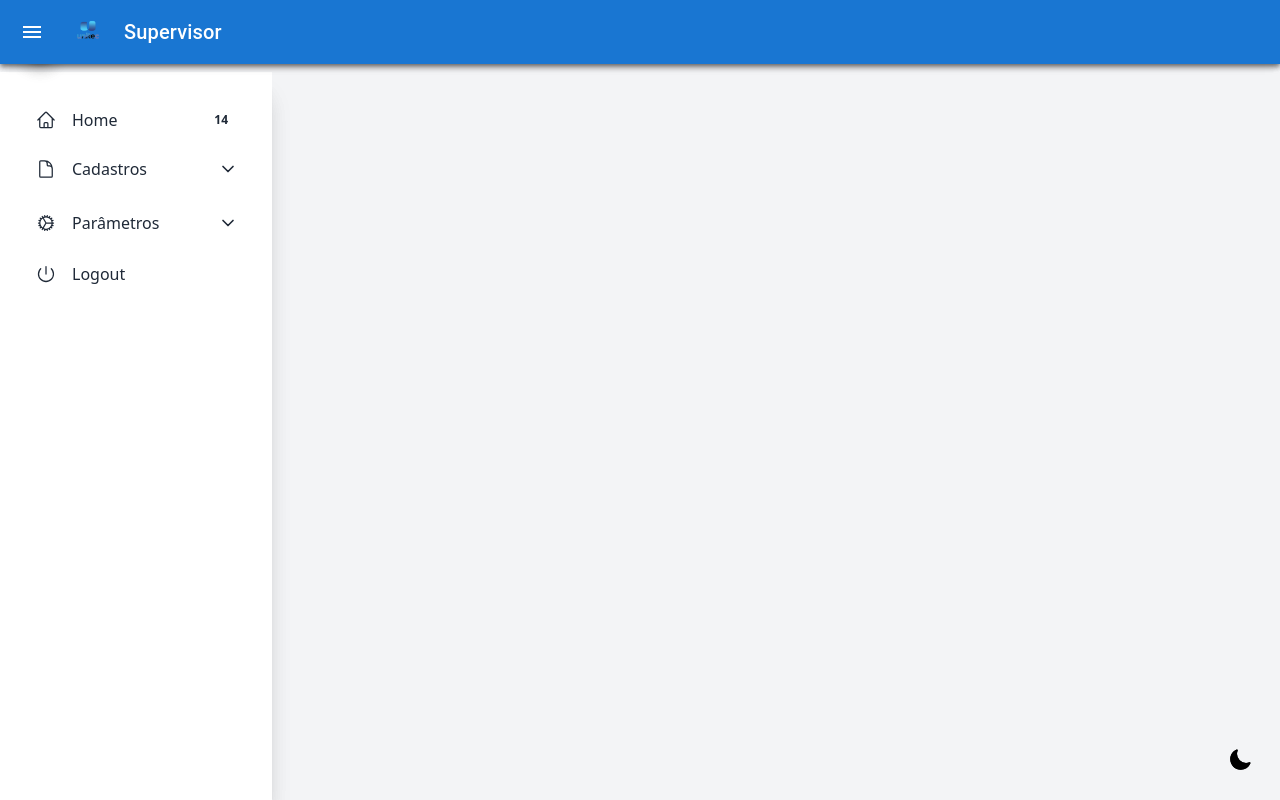
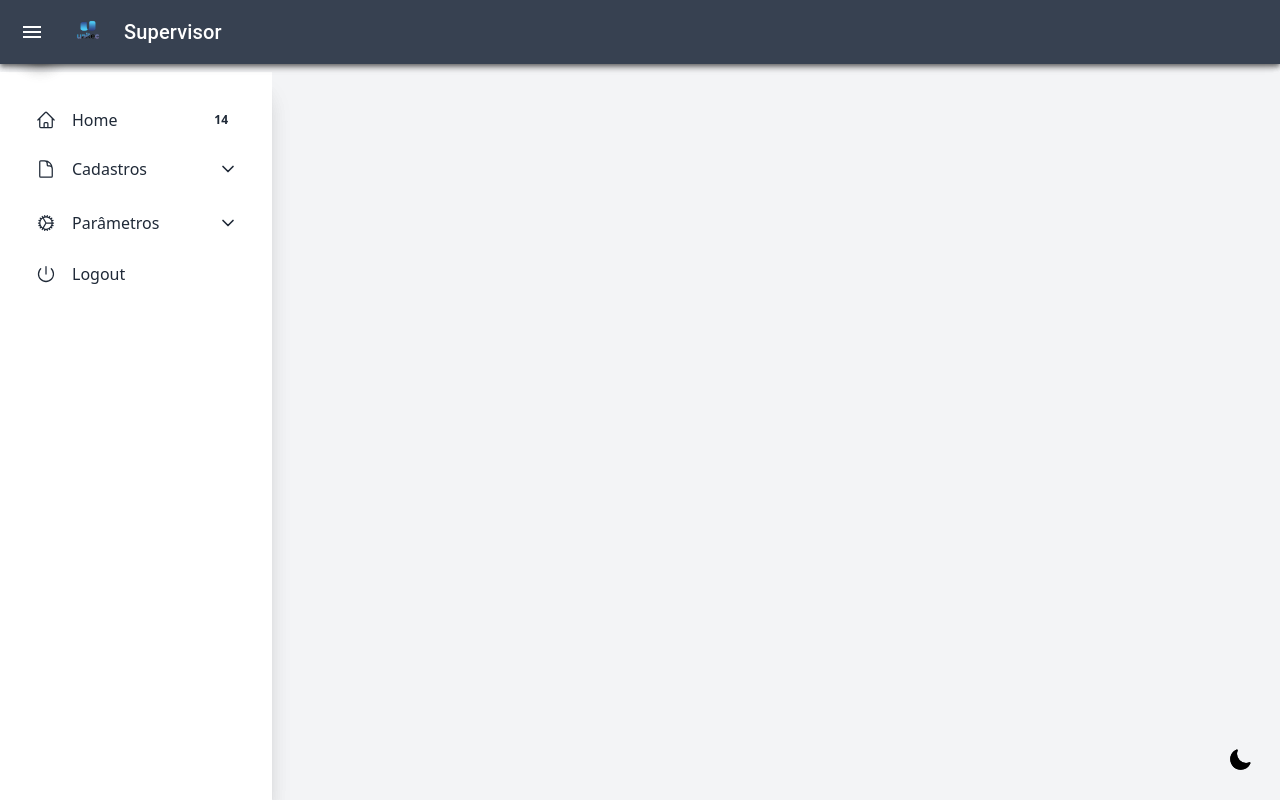
Before and after one commit to mateus857/web_supervisor, a Next.js app: page /components/sidebar in a window 1280 px wide. Built offline with nearby package versions, Linux system fonts and the light colour scheme.

Commit message:
header  e px

```diff
--- a/src/app/components/LayoutWrapper/page.js
+++ b/src/app/components/LayoutWrapper/page.js
@@ -9,7 +9,7 @@ export default function LayoutWrapper({ children }) {
   const pathname = usePathname();
 
   // Rotas onde o layout padrão não será aplicado
-  const excludedRoutes = ["/login"]; // Adicione outras rotas, se necessário
+  const excludedRoutes = ["/login", "/"]; // Adicione outras rotas, se necessário
   const isExcludedRoute = excludedRoutes.includes(pathname);
 
   const { isSidebarVisible } = useSidebar(); // Agora o estado da sidebar é usado para ajustar o layout
--- a/src/app/components/header/page.js
+++ b/src/app/components/header/page.js
@@ -9,8 +9,8 @@ export default function Header({ toggleDrawer, toggleSidebar }) {
       position="fixed"
       sx={{
         zIndex: (theme) => theme.zIndex.drawer + 1,
-        backgroundColor: "primary.main",
-        color: "white",
+        backgroundColor: "#374151", // Cinza neutro
+        color: "white", // Texto branco para contraste
       }}
     >
       <Toolbar>
```
